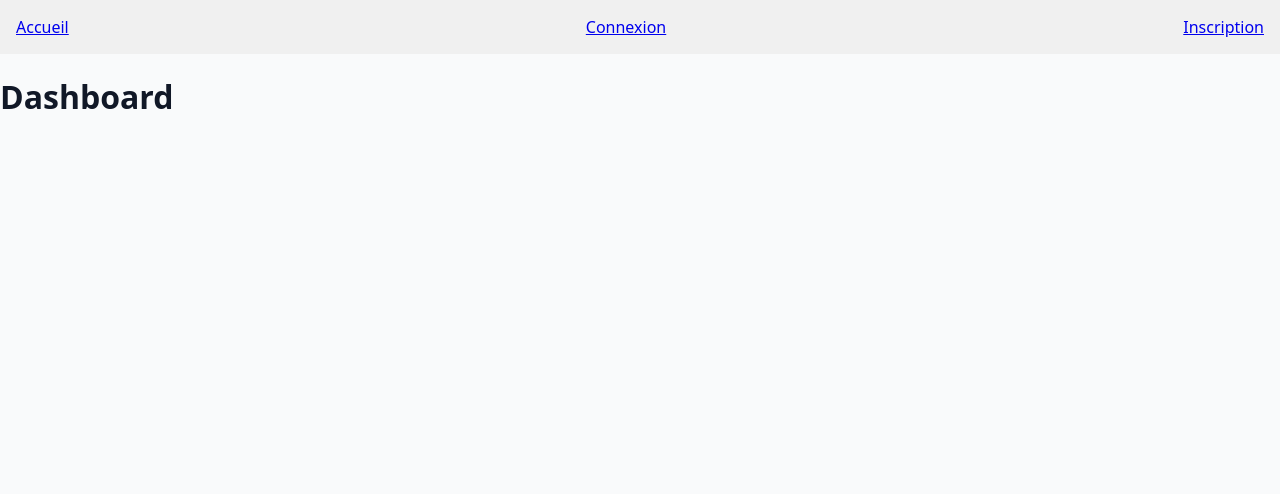
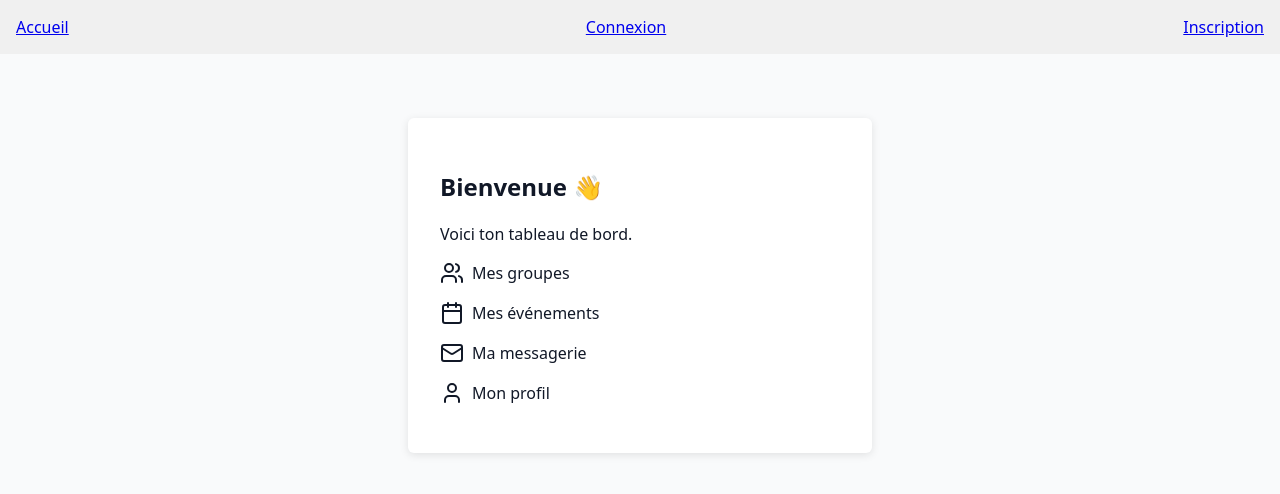
Before and after one commit to JoeLeDev/Rs, a React (Vite) app in the folder frontend/: page /dashboard in a window 1280 px wide. Shown: the top 494 px of the page. Built offline with nearby package versions, Linux system fonts and the light colour scheme.

Commit message:
Add dashboard navigation and routes: groups, events, messages

```diff
--- a/frontend/src/App.jsx
+++ b/frontend/src/App.jsx
@@ -4,17 +4,25 @@ import Register from './pages/Register';
 import Dashboard from './pages/Dashboard';
 import Profile from './pages/Profile';
 import Navbar from './components/Navbar';
+import Groups from './pages/Groups';
+import Events from './pages/Events';
+import Messages from './pages/Messages';
+import Home from './pages/Home';
 
 const App = () => {
   return (
     <Router>
       <Navbar />
       <Routes>
-        <Route path='/' element={<Dashboard />} />
+        <Route path='/' element={<Home />} />
         <Route path='/dashboard' element={<Dashboard />} />
         <Route path='/login' element={<Login />} />
         <Route path='/register' element={<Register />} />
         <Route path='/profile' element={<Profile />} />
+        <Route path='/groups' element={<Groups />} />
+        <Route path='/events' element={<Events />} />
+        <Route path='/messages' element={<Messages />} />
+        <Route path='*' element={<h1>404 Not Found</h1>} />
       </Routes>
     </Router>
   );
--- a/frontend/src/pages/Dashboard.jsx
+++ b/frontend/src/pages/Dashboard.jsx
@@ -1,2 +1,61 @@
-const Dashboard = () => <h1>Dashboard</h1>;
+import { useContext } from "react";
+import { AuthContext } from "../contexts/AuthContext";
+import { Users, Calendar, Mail, User } from "lucide-react";
+import { Link } from "react-router-dom";
+
+
+const Dashboard = () => {
+  const { user } = useContext(AuthContext);
+
+  const linkStyle = {
+    display: "flex",
+    alignItems: "center",
+    marginBottom: "1rem",
+    textDecoration: "none",
+    color: "inherit",
+    fontWeight: 500
+  };
+
+  const iconStyle = {
+    marginRight: "0.5rem"
+  };
+    const cardStyle = {
+        padding: "1rem",
+        borderRadius: "8px",
+        boxShadow: "0 2px 4px rgba(0, 0, 0, 0.1)",
+        backgroundColor: "#fff",
+        marginBottom: "1rem"
+    };
+
+  return (
+    <div className="card">
+      <h2>Bienvenue {user?.username} 👋</h2>
+      <p>Voici ton tableau de bord.</p>
+
+      <ul style={{ listStyle: "none", padding: 0 }}>
+  <li>
+    <Link to="/groups" style={linkStyle}>
+      <Users style={iconStyle} /> Mes groupes
+    </Link>
+  </li>
+  <li>
+    <Link to="/events" style={linkStyle}>
+      <Calendar style={iconStyle} /> Mes événements
+    </Link>
+  </li>
+  <li>
+    <Link to="/messages" style={linkStyle}>
+      <Mail style={iconStyle} /> Ma messagerie
+    </Link>
+  </li>
+  <li>
+    <Link to="/profile" style={linkStyle}>
+      <User style={iconStyle} /> Mon profil
+    </Link>
+  </li>
+</ul>
+    </div>
+  );
+};
+
 export default Dashboard;
--- /dev/null
+++ b/frontend/src/pages/Events.jsx
@@ -0,0 +1,4 @@
+const Events = () => {
+    return <div className="card"><h2>Mes Événements</h2><p>À venir...</p></div>;
+  };
+  export default Events;
--- /dev/null
+++ b/frontend/src/pages/Groups.jsx
@@ -0,0 +1,4 @@
+const Groups = () => {
+    return <div className="card"><h2>Groups</h2><p>À venir...</p></div>;
+  };
+  export default Groups;
--- /dev/null
+++ b/frontend/src/pages/Home.jsx
@@ -0,0 +1,4 @@
+const Home = () => {
+    return <div className="card"><h2>Homepage</h2><p>À venir...</p></div>;
+  };
+  export default Home;
--- /dev/null
+++ b/frontend/src/pages/Messages.jsx
@@ -0,0 +1,4 @@
+const Messages = () => {
+    return <div className="card"><h2>Ma Messagerie</h2><p>À venir...</p></div>;
+  };
+  export default Messages;
```
